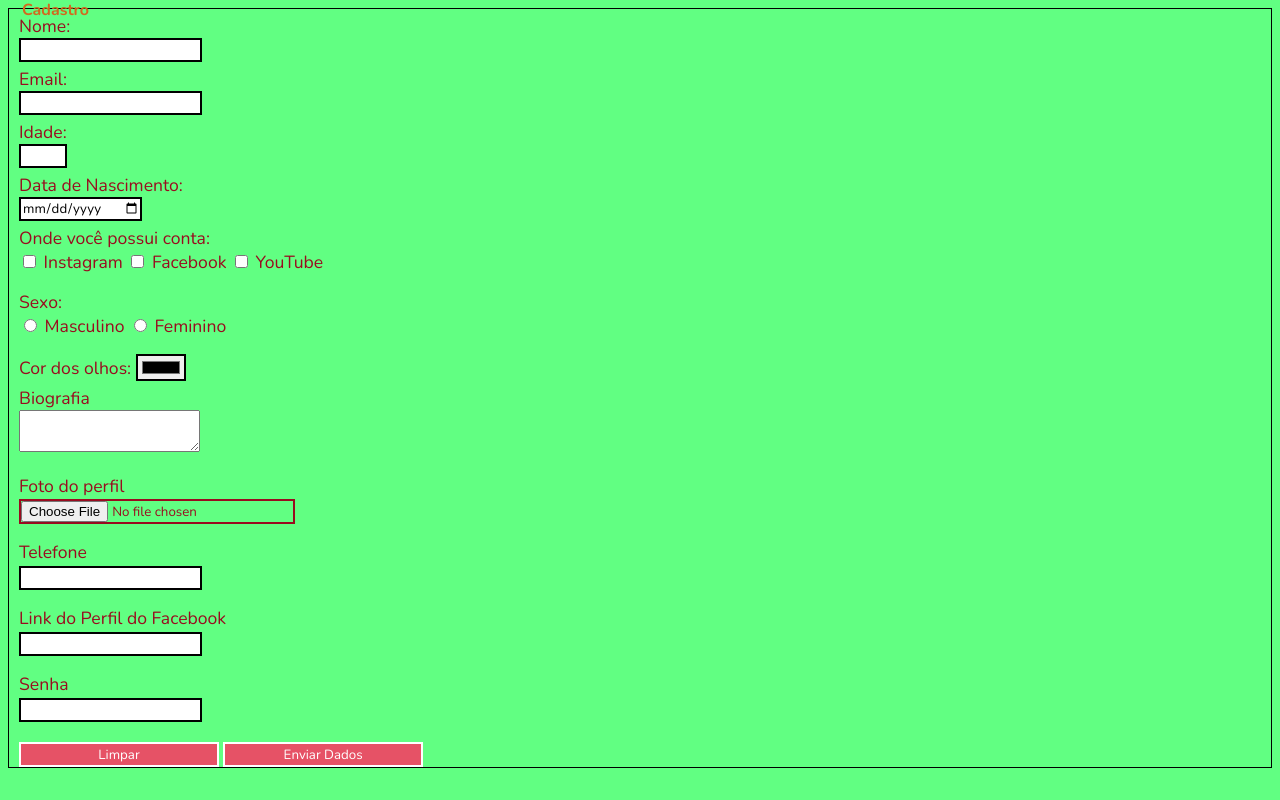
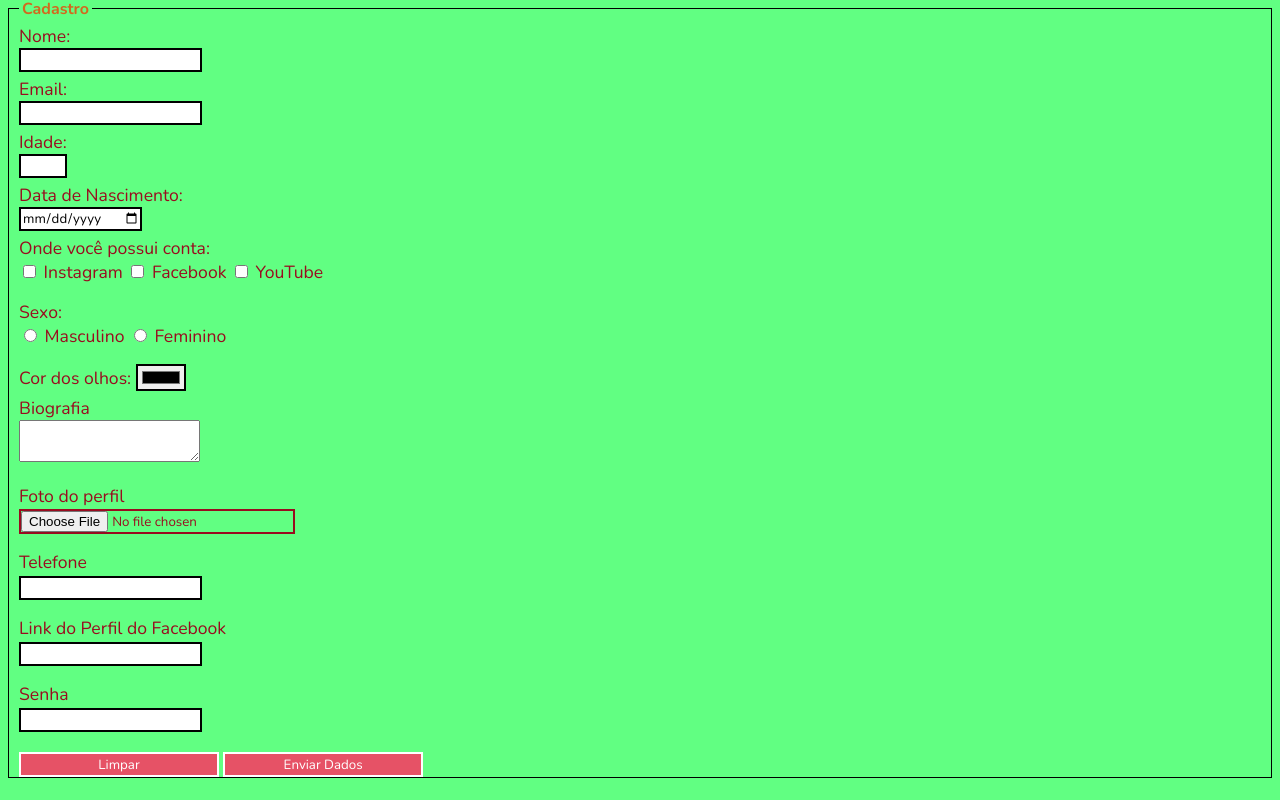
Before and after one commit to YuriMayk/Challenge-01---CSS, a plain HTML site: page Desafio 01.html in a window 1280 px wide. Drawn offline with nearby package versions, Linux system fonts and the light colour scheme.

Commit message:
Update styles.css
Changed desing of the form title.

```diff
--- a/styles.css
+++ b/styles.css
@@ -11,16 +11,17 @@ div#fieldset {
     border-width: 1px;
     border-color: #000000;
     padding-left: 10px;
+    padding-top: 10px;
 
 }
 
 h1 {
     position: absolute;
     font-size: 1.0rem;
-    margin-top: -10px;
+    top: -13px;
     color:chocolate;
     padding: 0 3px;
-    /* background-color: #61FF82; */
+    background-color: #61FF82;
 
 }
 
```
